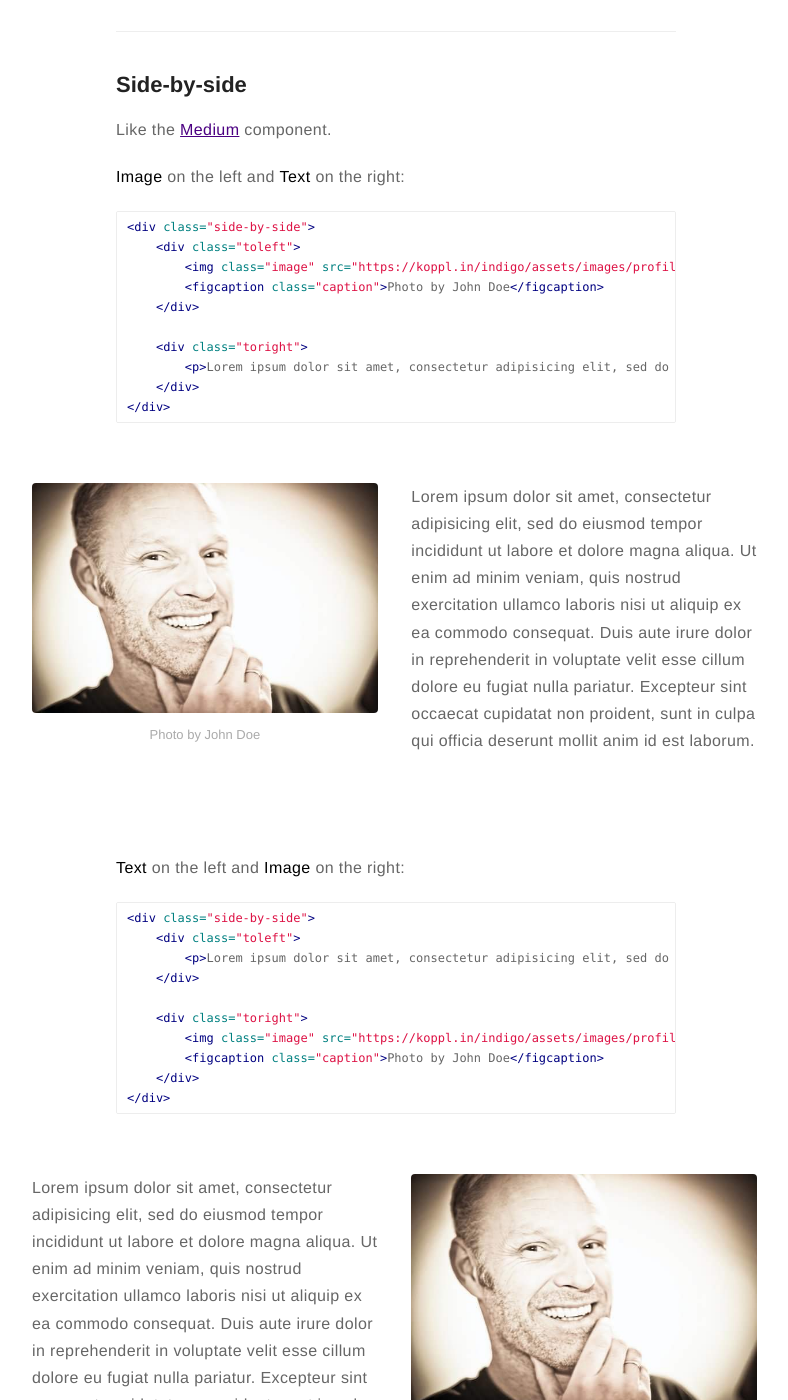
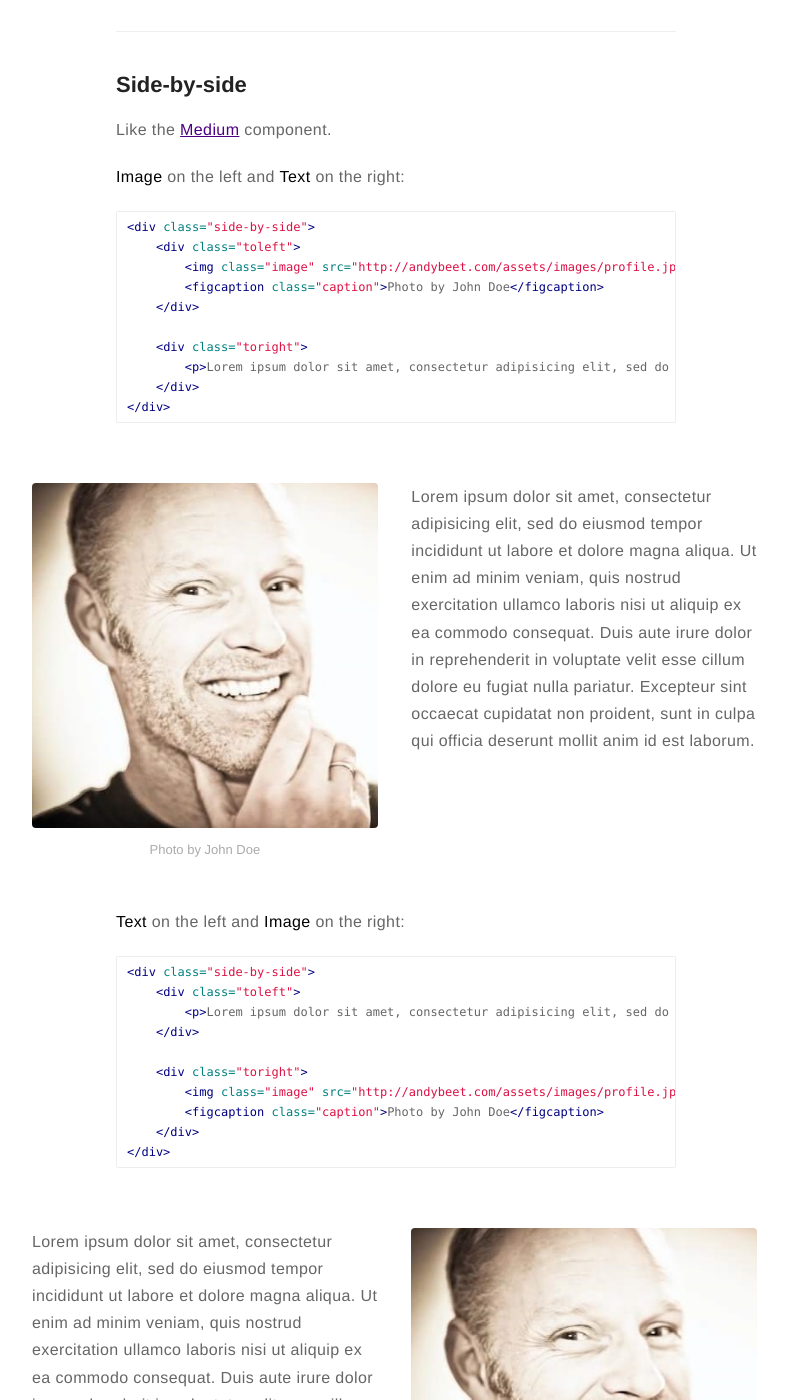
Before and after one commit to trip-itaka/website, a Jekyll site: the page built from _posts/2015-02-24-markdown-extra-components.markdown, in a window 1280 px wide and 1400 px high, scrolled down 1068 px. Shown: the whole window, without its empty margins (244-1032 px from the left). Built offline with Jekyll 4.4.1, drawn with Linux system fonts in a browser that asks for light colours; comment, search, counter and statistics services are not loaded; part of the change alters nothing that is shown.

```diff
--- a/_config.yml
+++ b/_config.yml
@@ -16,8 +16,8 @@ resume: true
 resume-external: true
 resume-url: https://google.com/?q=my+resume
 
-url: https://koppl.in/indigo
-# your url: http://USERNAME.github.io
+#url: https://koppl.in/indigo
+url: http://andybeet.com
 
 permalink: /:title/
 
@@ -34,11 +34,12 @@ disqus:
   categories: [blog, project] # only show disqus for posts that have these categories
 
 # if you don't have any of social below, comment the line
-facebook: myfacebook
-twitter: mytwitter
+#facebook: myfacebook
+twitter: andyBGG
 # instagram: myinstagram
 # pinterest: mypinterest
-# linkedin: mylinkedin
+researchgate:
+linkedin: mylinkedin
 # youtube: myyoutube
 # spotify: myspotify
 github: mygithub
@@ -47,10 +48,10 @@ github: mygithub
 # stackoverflow: 7044681/mystackoverflow
 # quora: userquora
 # reddit: username
-medium: medium
+# medium: medium
 # vimeo: myvimeo
 # lanyrd: mylanyrd
-email: myemail@gmail.com
+# email: myemail@gmail.com
 
 authors:
     johndoe:
```
Also changed, not shown: assets/images/origprofile.jpg (added), assets/images/profile.jpg.
